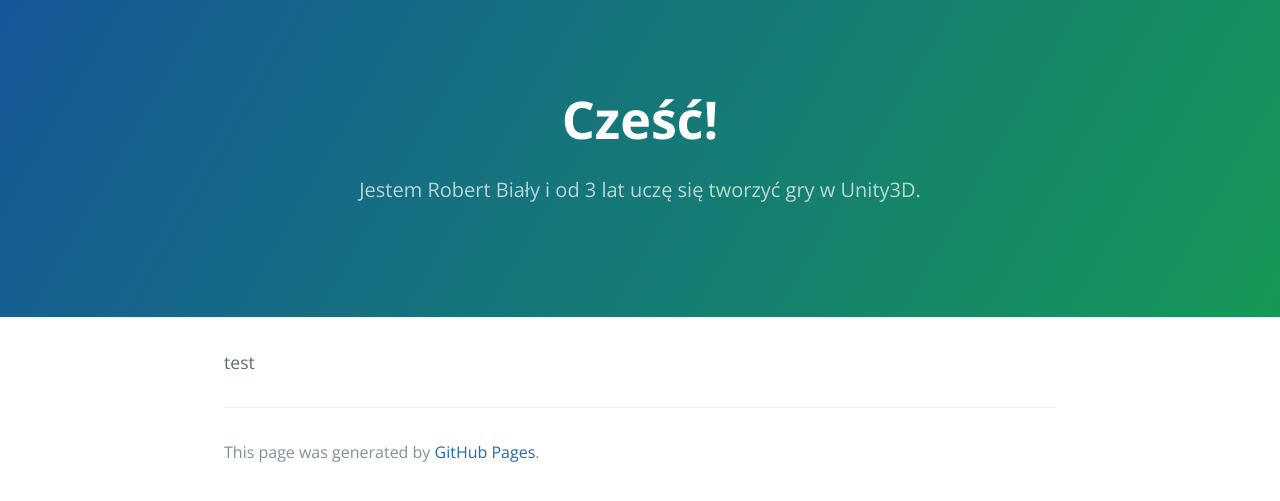
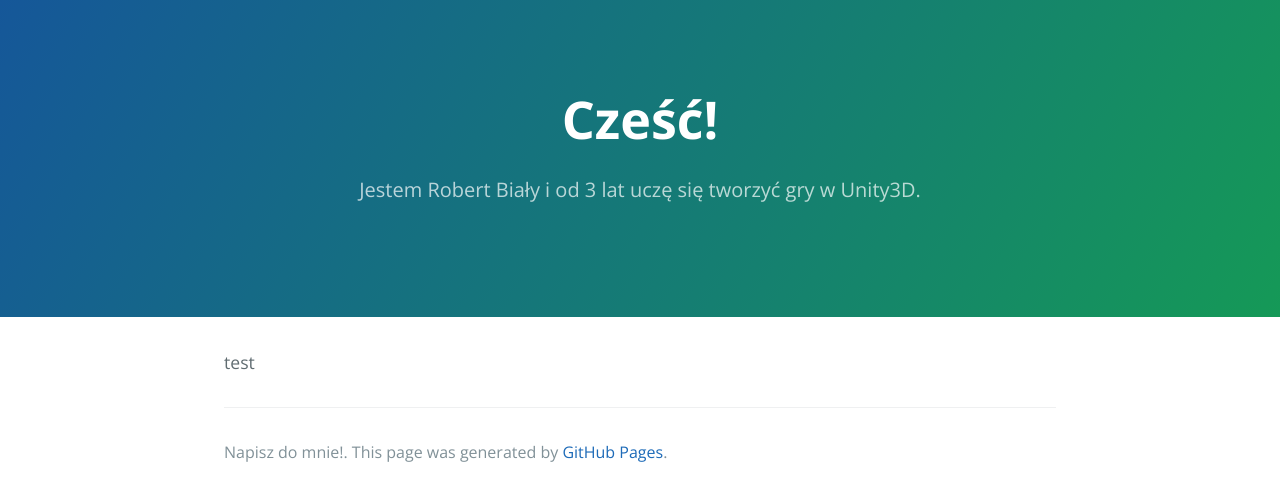
Before and after one commit to LaserRock46/laserrock46.github.io, a Jekyll site: the page built from index.md, in a window 1280 px wide. Shown: the top 501 px of the page. Built offline with Jekyll 4.4.1, drawn with Linux system fonts in a browser that asks for light colours.

Commit message:
Update default.html

```diff
--- a/_layouts/default.html
+++ b/_layouts/default.html
@@ -31,6 +31,7 @@
         {% if site.github.is_project_page %}
           <span class="site-footer-owner"><a href="{{ site.github.repository_url }}">{{ site.github.repository_name }}</a> is maintained by <a href="{{ site.github.owner_url }}">{{ site.github.owner_name }}</a>.</span>
         {% endif %}
+       <span class="site-footer-credits">Napisz do mnie!<a href="bilyrobert11@gmail.com"></a>.</span>
         <span class="site-footer-credits">This page was generated by <a href="https://pages.github.com">GitHub Pages</a>.</span>
       </footer>
     </main>
```
